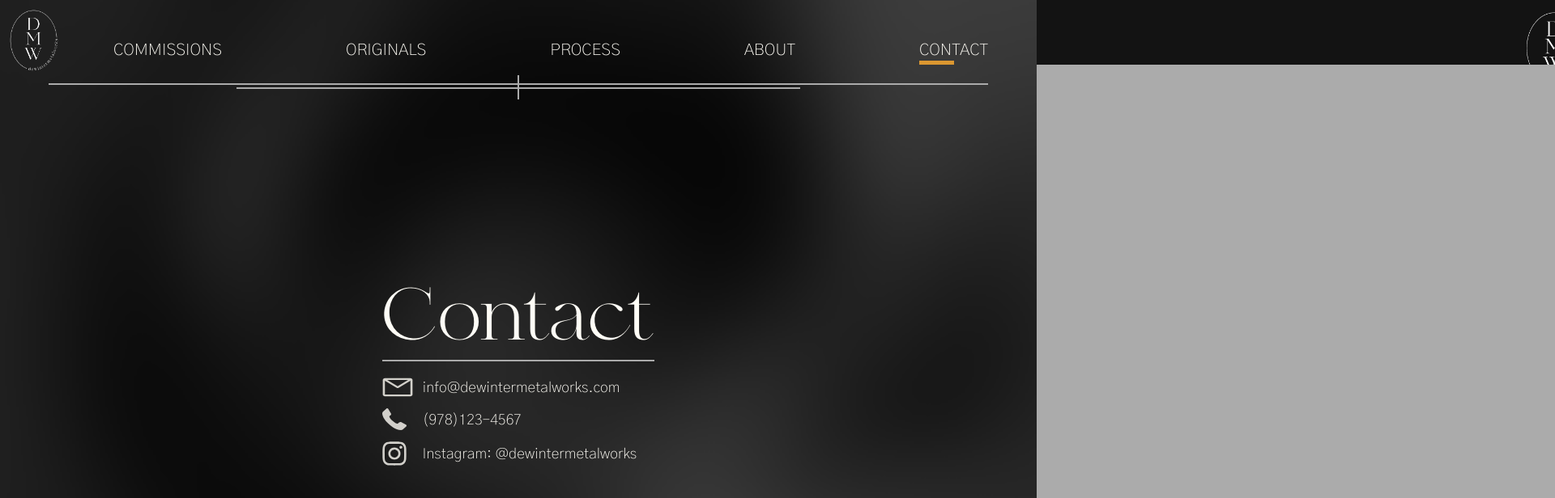
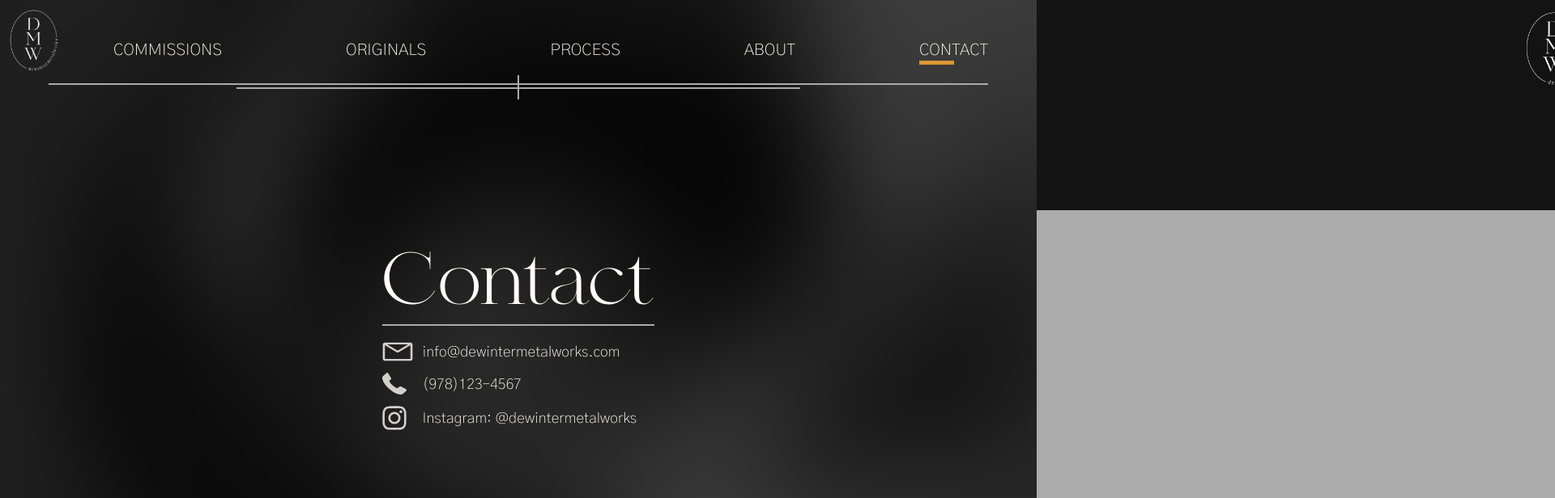
Before and after one commit to waldsmitha/dewinter, a React (Create React App) app: page /contact in a window 1280 px wide. Shown: the top 616 px of the page at 81% size, 1920 px wide, since content can reach past the window. Built offline with nearby package versions, Linux system fonts and the light colour scheme; what @prismicio/client, @prismicio/react would draw is missing.

Commit message:
made styled frames absolute to fix scroll bug

```diff
--- a/src/App.js
+++ b/src/App.js
@@ -75,7 +75,7 @@ const StyledApp = styled(motion.div)`
   .hidden {
     display: none;
   }
-  height: 100vh;
+  /* height: 100vh; */
   width: 100vw;
   color: #fffdf6;
 
--- a/src/animations.js
+++ b/src/animations.js
@@ -170,7 +170,7 @@ export const pageAnimation = {
 // };
 
 export const slider = {
-  hidden: { x: "-100%" },
+  hidden: { x: "-130%" },
   show: {
     x: "100%",
     transition: { ease: "easeOut", duration: 0.75 },
--- a/src/components/GlobalStyles.js
+++ b/src/components/GlobalStyles.js
@@ -66,7 +66,7 @@ button {
 body {
     font-family: 'Gothic A1', sans-serif;
     font-weight: 300;
-    height: 100%;
+    /* height: 100%; */
     overflow: scroll;
     width: 100vw;
     overflow-x: hidden;
@@ -76,7 +76,7 @@ html {
     background: url(${background}) no-repeat center center fixed;
     background-size: cover;
     color: #FFFDF6;
-    height: 100%;
+    /* height: 100%;  */
     /* overflow: hidden; */
 
 }
--- a/src/components/StyledComponents.js
+++ b/src/components/StyledComponents.js
@@ -4,17 +4,17 @@ import { motion } from "framer-motion";
 
 //Frame Animation
 export const Frame1 = styled(motion.div)`
-  position: fixed;
+  position: absolute;
   left: 0;
-  top: 10%;
-  width: 100%;
-  height: 100vh;
+  top: 0;
+  width: 100vw;
+  height: 110%;
   background: #131313;
   z-index: 10;
 `;
 
 export const Frame2 = styled(Frame1)`
-  background: #ababab;
+  background: #db9731;
 `;
 
 export const Frame3 = styled(Frame1)`
--- a/src/pages/About.js
+++ b/src/pages/About.js
@@ -78,6 +78,7 @@ const StyledAbout = styled(motion.div)`
     min-height: 100vh;
     margin: 0 auto;
     padding: 0 2rem;
+    position: relative;
 
     & > * {
         /* margin: ${theme.spacing.sectionPaddingMobile} 0; */
--- a/src/pages/Commissions.js
+++ b/src/pages/Commissions.js
@@ -60,6 +60,7 @@ const StyledCommissions = styled(motion.div)`
     min-height: 100vh;
     margin: 0 auto;
     padding: 0 2rem;
+    position: relative;
 
     h1 {
       text-align: center;
--- a/src/pages/Contact.js
+++ b/src/pages/Contact.js
@@ -29,7 +29,7 @@ const Contact = () => {
         <Frame3 variants={slider}></Frame3>
         <Frame4 variants={slider}></Frame4>
       </motion.div>
-      <motion.div variants={opacity}>
+      <motion.div variants={opacity} className="content">
         <h1>Contact</h1>
         <div className="contact-info">
           <div className="email">
@@ -62,13 +62,20 @@ const StyledContact = styled(motion.div)`
     justify-content: center;
     align-items: center;
     flex-direction: column;
-    min-height: 80vh;
+    margin: auto 0;
+    min-height: 69vh;
+    position: relative;
+    margin-top: 100px;
 
     h1 {
       border-bottom: 2px solid #ababab;
       line-height: 60%;
       padding-bottom: 2rem;
       margin-bottom: 2rem;
+    }
+
+    .content {
+      transform: translateY(-100px);
     }
 
     .email,
--- a/src/pages/Originals.js
+++ b/src/pages/Originals.js
@@ -60,6 +60,7 @@ const StyledOriginals = styled(motion.div)`
     min-height: 100vh;
     margin: 0 auto;
     padding: 0 2rem;
+    position: relative;
 
     h1 {
       text-align: center;
--- a/src/pages/Process.js
+++ b/src/pages/Process.js
@@ -63,6 +63,7 @@ const StyledProcess = styled(motion.div)`
     min-height: 100vh;
     margin: 0 auto;
     padding: 0 2rem;
+    position: relative;
 
     & > * {
       margin: ${theme.spacing.sectionPaddingDesktop} 0;
```
